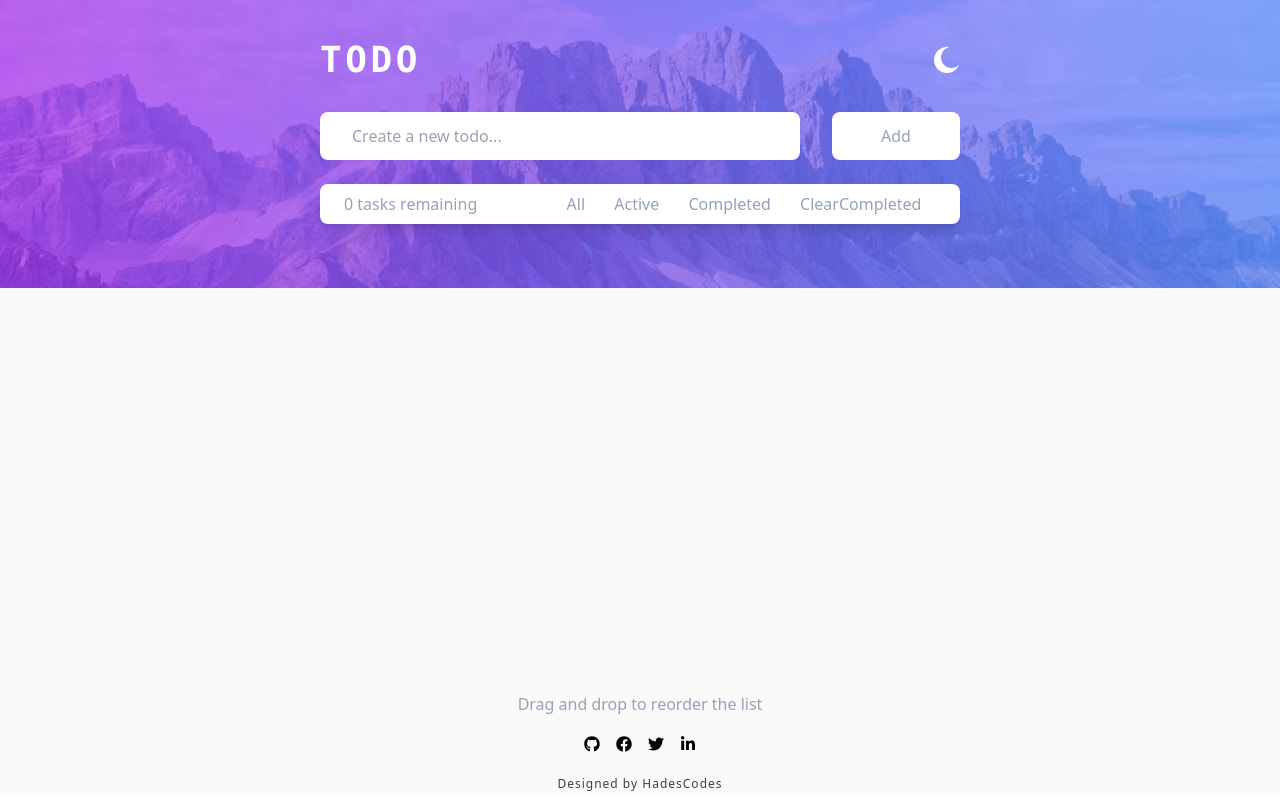
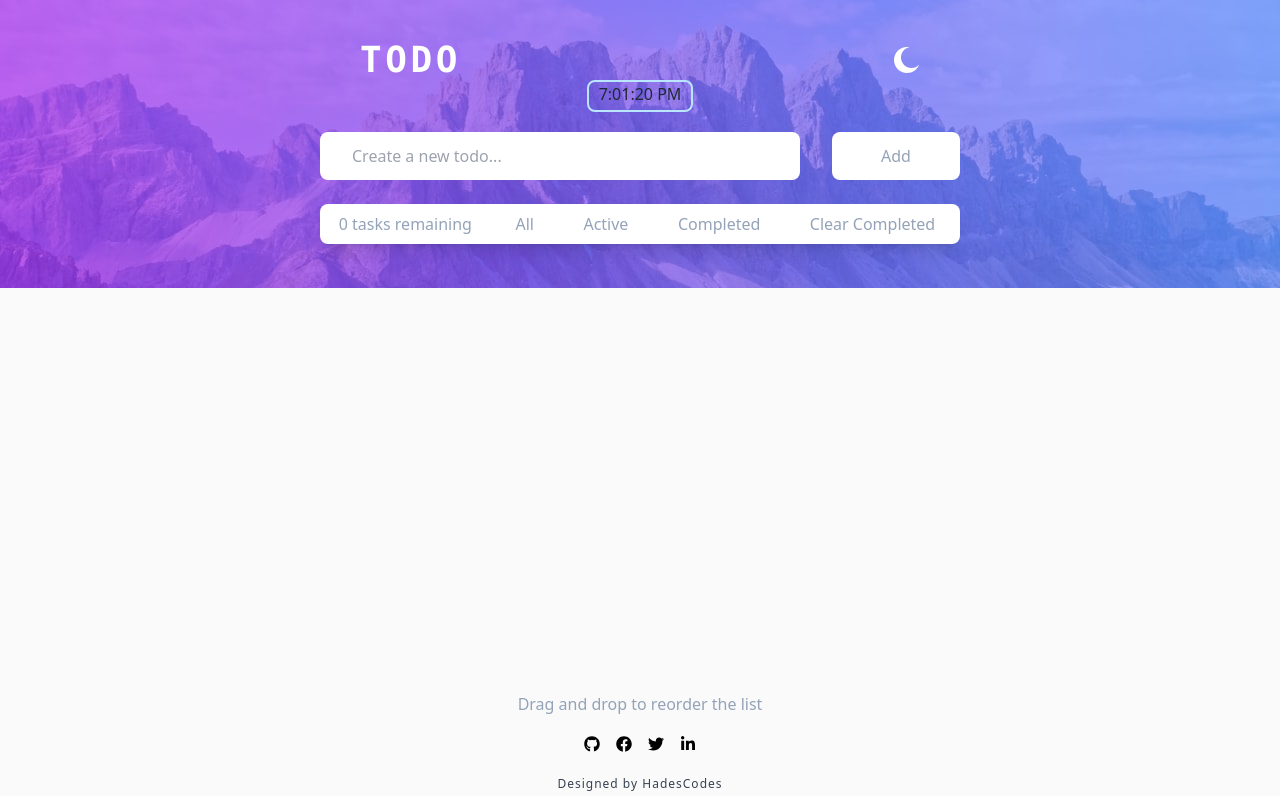
Before and after one commit to orion-script/todo-app, a React (Create React App) app: page / in a window 1280 px wide. Built offline with nearby package versions, Linux system fonts and the light colour scheme.

Commit message:
add some features

```diff
--- a/src/App.js
+++ b/src/App.js
@@ -11,9 +11,7 @@ const FILTER_MAP = {
   All: () => true,
   Active: (task) => !task.completed,
   Completed: (task) => task.completed,
-  ClearCompleted: (task) => !task.completed,
 };
-
 const FILTER_NAMES = Object.keys(FILTER_MAP);
 
 function App(props) {
@@ -41,7 +39,7 @@ function App(props) {
   function addTask(name) {
     const newTask = { id: `todo-${nanoid()}`, name, completed: false };
     setTasks([...tasks, newTask]);
-    localStorage.setItem("task", [newTask]);
+    // localStorage.setItem("task", [newTask]);
   }
 
   function toggleTaskCompleted(id) {
@@ -60,13 +58,18 @@ function App(props) {
   function deleteTask(id) {
     const remainingTasks = tasks.filter((task) => id !== task.id);
     setTasks(remainingTasks);
+    console.log("Delete Button");
+  }
+
+  function deleteCompletedTask(e) {
+    e.preventDefault();
+    setTasks((tasks) => tasks.filter((task) => !task.completed));
   }
 
   function editTask(id, newName) {
     const editedTaskList = tasks.map((task) => {
       // if this task has the same ID as the edited task
       if (id === task.id) {
-        //
         return { ...task, name: newName };
       }
       return task;
@@ -97,12 +100,6 @@ function App(props) {
     />
   ));
 
-  // const DeleteCompleted = (e) => {
-  //   e.preventDefault();
-  //   console.log("deleted");
-  //   console.log(FILTER_MAP.Completed);
-  // };
-
   const tasksNoun = taskList.length !== 1 ? "tasks" : "task";
   const headingText = `${taskList.length} ${tasksNoun} remaining`;
 
@@ -121,17 +118,21 @@ function App(props) {
           <h2 id="list-heading" tabIndex="-1" ref={listHeadingRef}>
             {headingText}
           </h2>
-          <div className="">{filterList[3]}</div>
+          <div className="">
+            <button onClick={deleteCompletedTask}>Clear Completed</button>
+          </div>
         </div>
         <div className="w-11/12 md:w-2/4 bg-white dark:bg-whiteOne h-10 rounded-lg shadow-lg flex justify-around items-center m-auto">
-          <div className="hidden md:block w-3/12">
+          <div className="hidden md:block w-4/12 text-center">
             <h2 id="list-heading" tabIndex="-1" ref={listHeadingRef}>
               {headingText}
             </h2>
           </div>
-          <div className="w-11/12 md:w-3/5 flex justify-around">
+          <div className="w-11/12 flex justify-around ">
             {filterList}
-            {/* screen.width < 768 ? {filterList} : {filterList.splice(0, 3)} */}
+            <button className="hidden md:flex" onClick={deleteCompletedTask}>
+              Clear Completed
+            </button>
           </div>
         </div>
       </div>
--- a/src/components/Form.jsx
+++ b/src/components/Form.jsx
@@ -17,7 +17,7 @@ function Form(props) {
   return (
     <form
       onSubmit={handleSubmit}
-      className="flex justify-between mb-6 w-11/12 md:w-2/4 m-auto h-12 text-white"
+      className="flex justify-between mb-6 w-11/12 mt-10 md:mt-5 md:w-2/4 m-auto h-12 text-white"
     >
       <input
         type="text"
--- a/src/components/NavBar.jsx
+++ b/src/components/NavBar.jsx
@@ -2,6 +2,7 @@ import React, { useEffect } from "react";
 import Sun from "../assets/icon-sun.svg";
 import Moon from "../assets/icon-moon.svg";
 import { useState } from "react";
+import TimeCount from "./TimeCount";
 
 function NavBar() {
   const [theme, setTheme] = useState(
@@ -31,7 +32,7 @@ function NavBar() {
 
   return (
     <nav className="bg-bigLight dark:bg-bigDark w-full h-72">
-      <div className="flex flex-row justify-between w-11/12 md:w-2/4 items-center m-auto pt-10">
+      <div className="flex flex-row justify-between w-full px-10 md:w-2/4 items-center m-auto pt-10">
         <h1 className="font-bold text-4xl text-white tracking-widest font-mono">
           TODO
         </h1>
@@ -43,6 +44,7 @@ function NavBar() {
           onClick={lightAndDarkMode}
         />
       </div>
+      <TimeCount />
     </nav>
   );
 }
--- /dev/null
+++ b/src/components/TimeCount.jsx
@@ -0,0 +1,20 @@
+import React, { useState, useEffect } from "react";
+
+const TimeOut = () => {
+  let prevTime = new Date().toLocaleTimeString();
+  const [time, setTime] = useState(prevTime);
+
+  useEffect(() => {
+    setInterval(() => {
+      setTime(() => new Date().toLocaleTimeString());
+    }, 1000);
+  }, []);
+
+  return (
+    <div className="border-solid border-2 border-sky-200 dark:border-sky-500 rounded-lg h-8 text-center w-2/6 md:w-1/12 m-auto text-gray-800 dark:text-slate-100 mt-10 md:mt-0 ">
+      <h1>{time}</h1>
+    </div>
+  );
+};
+
+export default TimeOut;
--- a/src/components/Todo.jsx
+++ b/src/components/Todo.jsx
@@ -85,12 +85,13 @@ function InputNewTodo(props) {
         >
           Edit
         </button>
-        <button
-          type="button"
-          className="h-7"
-          onClick={() => props.deleteTask(props.id)}
-        >
-          <img src={Cross} alt="" className="h-4 mx-2 dark:bg-white" />
+        <button type="button" className="h-7">
+          <img
+            src={Cross}
+            alt=""
+            onClick={() => props.deleteTask(props.id)}
+            className="h-4 mx-2 dark:bg-white"
+          />
         </button>
       </div>
     </div>
```
Also changed, not shown: src/components/Buttons.jsx (+0 -31 lines).
